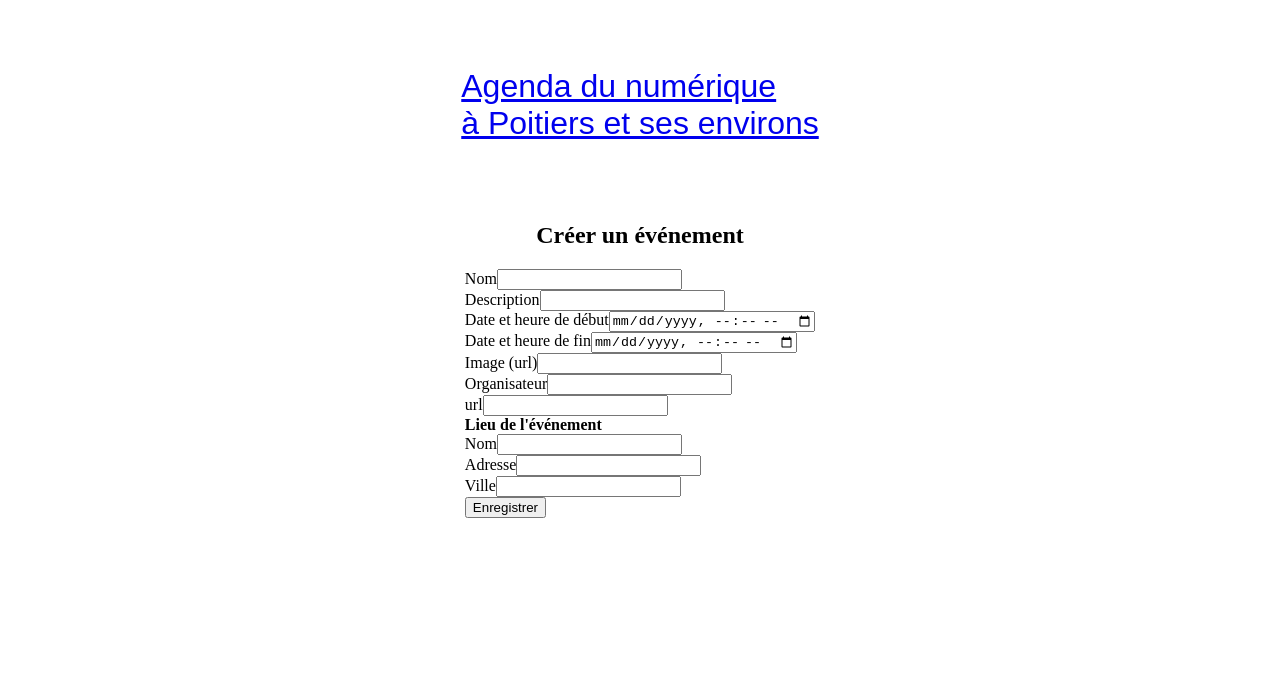
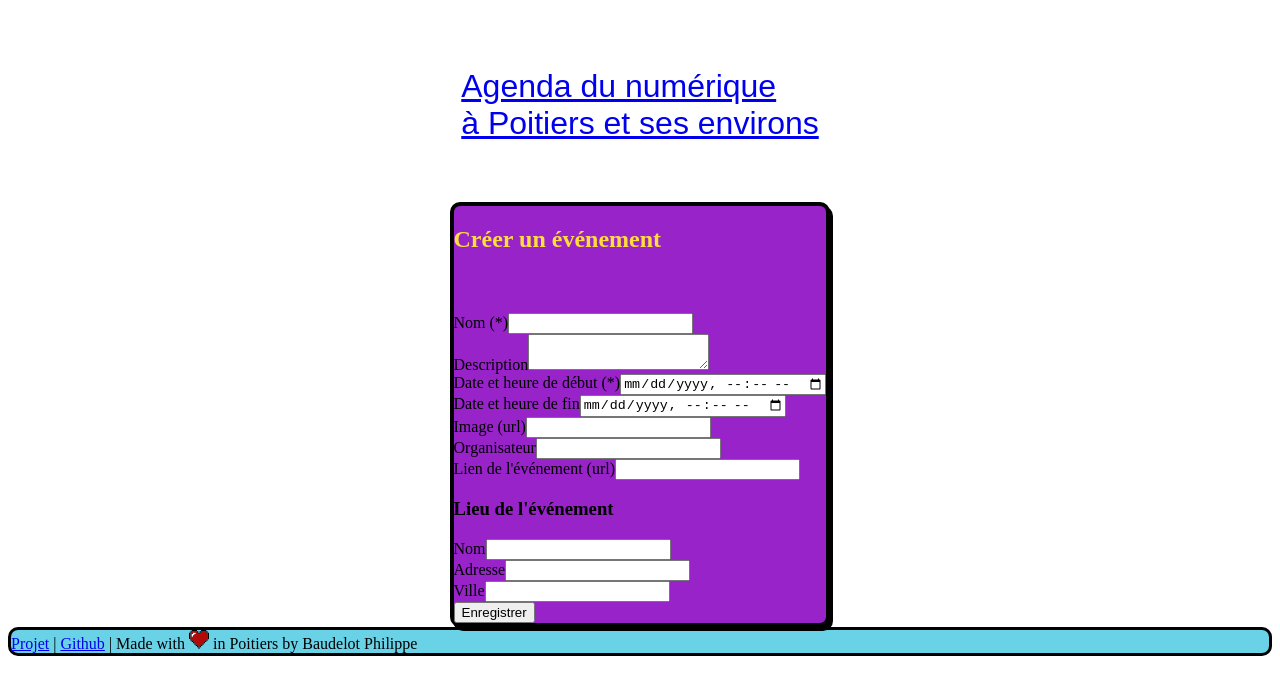
Before and after one commit to baudelotphilippe/agendanumerique, a Next.js app: page /createEvent in a window 1280 px wide. Shown: the top 694 px of the page. Built offline with nearby package versions, Linux system fonts and the light colour scheme; a web font is replaced by a local one.

Commit message:
improve createEvent

```diff
--- a/package.json
+++ b/package.json
@@ -26,6 +26,7 @@
     "react": "18.2.0",
     "react-dom": "18.2.0",
     "swr": "^2.0.3",
-    "typescript": "4.9.5"
+    "typescript": "4.9.5",
+    "uuid": "^9.0.1"
   }
 }
--- a/pages/api/form.ts
+++ b/pages/api/form.ts
@@ -10,8 +10,10 @@ export default function handler(
   req: NextApiRequest,
   res: NextApiResponse<ResponseData>
 ) {
+
+  const infosFilename={workingFolder:"manuel", i:false, uniqueId:true}
+
   const body = req.body
-  const workingFolder="manuel"
   const event={...emptyEvent}
   event.name=body.name
   event.description= body.description
@@ -24,30 +26,6 @@ export default function handler(
   event.location.address.streetAddress= body.locationStreetAddress
   event.location.address.addressLocality= body.locationAddressLocality
 //   console.log('body: ', body)
-  utilsFile.saveFile(workingFolder, event);
+  utilsFile.saveFile(infosFilename, event);
   res.json({ data: `${event}` })
 }
-
-
-// const emptyEvent = {
-//     "@context": "https://schema.org",
-//     "@type": "Event",
-//     name: "",
-//     description: "",
-//     startDate: "",
-//     endDate: "",
-//     location: {
-//       "@type": "Place",
-//       name: "",
-//       address: {
-//         "@type": "PostalAddress",
-//         addressLocality: "",
-//         streetAddress: "",
-//       },
-//     },
-//     image: "",
-//     organizer: "",
-//     url: "",
-//   }
-
-// module.exports = emptyEvent;
--- a/pages/createEvent.tsx
+++ b/pages/createEvent.tsx
@@ -1,9 +1,10 @@
 import Link from "next/link";
 import { FormEvent } from "react";
-// import styles from '../styles/Home.module.css'
+import styles from "../styles/Home.module.css";
 
 import Header from "../components/Header";
 import Layout from "../components/Layout";
+import Footer from "../components/Footer";
 
 export default function eventCreate() {
   // Handle the submit event on form submit.
@@ -44,62 +45,136 @@ export default function eventCreate() {
     // If server returns the name submitted, that means the form works.
     const result = await response.json();
     //  alert(`Is this your full name: ${result.data}`)
-    console.log(result)
+    console.log(result);
   };
 
   return (
     <>
-      <Header title="création d&apos;événement" datas="" />
+      <Header title="création d'événement" datas="" />
       <Layout>
-        <h2>Créer un événement</h2>
-
+        <div className={`${styles.card_bg} col-6 p-4`}>
+          <h2 className={`${styles.h2} text-center`}>Créer un événement</h2>
           <form onSubmit={handleSubmit}>
-          <label htmlFor="name">Nom</label>
-          <input type="text" id="name" name="nom" />
-          <br />
-          <label htmlFor="description">Description</label>
-          <input type="text" id="description" name="description" />
-          <br />
-          <label htmlFor="startDate">Date et heure de début</label>
-          <input type="datetime-local" id="startDate" name="startDate" />
-          <br />
-          <label htmlFor="endDate">Date et heure de fin</label>
-          <input type="datetime-local" id="endDate" name="endDate" />
-          <br />
-          <label htmlFor="image">Image (url)</label>
-          <input type="text" id="image" name="image" />
-          <br />
-          <label htmlFor="organizer">Organisateur</label>
-          <input type="text" id="organizer" name="organizer" />
-          <br />
-          <label htmlFor="url">url</label>
-          <input type="text" id="url" name="url" />
-          <br />
-          <b>Lieu de l&apos;événement</b>
-          <br />
-          <label htmlFor="locationName">Nom</label>
-          <input type="text" id="locationName" name="locationName" />
-          <br />
-
-          <label htmlFor="locationStreetAddress">Adresse</label>
+            <div>
+              <label htmlFor="name" className="form-label">
+                Nom (*)
+              </label>
+              <input
+                type="text"
+                className="form-control"
+                id="name"
+                name="nom"
+                required
+              />
+            </div>
+            <div className="mt-3">
+              <label htmlFor="description" className="form-label">
+                Description
+              </label>
+              <textarea
+                id="description"
+                className="form-control"
+                name="description"
+              ></textarea>
+            </div>
+            <div className="mt-3">
+              <label htmlFor="startDate" className="form-label">
+                Date et heure de début (*)
+              </label>
+              <input
+                type="datetime-local"
+                className="form-control"
+                id="startDate"
+                name="startDate"
+                required
+              />
+            </div>
+            <div className="mt-3">
+              <label htmlFor="endDate" className="form-label">
+                Date et heure de fin
+              </label>
+              <input
+                type="datetime-local"
+                className="form-control"
+                id="endDate"
+                name="endDate"
+              />
+            </div>
+            <div className="mt-3">
+              <label htmlFor="image" className="form-label">
+                Image (url)
+              </label>
+              <input
+                type="text"
+                id="image"
+                className="form-control"
+                name="image"
+              />
+            </div>
+            <div className="mt-3">
+              <label htmlFor="organizer" className="form-label">
+                Organisateur
+              </label>
+              <input
+                type="text"
+                id="organizer"
+                className="form-control"
+                name="organizer"
+              />
+            </div>
+            <div className="mt-3">
+              <label htmlFor="url" className="form-label">
+                Lien de l&apos;événement (url)
+              </label>
+              <input type="text" id="url" name="url" className="form-control" />
+            </div>
+            <div className="mt-4">
+              <h3 >Lieu de l&apos;événement</h3>
+            </div>
+            <div>
+              <label htmlFor="locationName" className="form-label">
+                Nom
+              </label>
+              <input
+                type="text"
+                id="locationName"
+                className="form-control"
+                name="locationName"
+              />
+            </div>
+            <div className="mt-3">
+              <label htmlFor="locationStreetAddress" className="form-label">
+                Adresse
+              </label>
               <input
                 type="text"
                 id="locationStreetAddress"
                 name="locationStreetAddress"
+                className="form-control"
               />
-          <br />
-
-          <label htmlFor="locationAddressLocality">Ville</label>
+            </div>
+            <div className="mt-3">
+              <label htmlFor="locationAddressLocality" className="form-label">
+                Ville
+              </label>
               <input
                 type="text"
                 id="locationAddressLocality"
                 name="locationAddressLocality"
+                className="form-control"
               />
-          <br />
-
-          <input type="submit" value="Enregistrer" />
+            </div>
+            <div className="d-flex justify-content-center mt-4">
+              <input
+                type="submit"
+                className="btn btn-danger me-2"
+                value="Enregistrer"
+              />
+            </div>
           </form>
+        </div>
       </Layout>
+      <Footer />
     </>
   );
 }
--- a/pages/index.tsx
+++ b/pages/index.tsx
@@ -1,4 +1,3 @@
-import styles from "@/styles/Home.module.css";
 import Hometable from "../components/HomeTable";
 import Header from "../components/Header";
 import Layout from "../components/Layout";
--- a/scripts/compilCobalt.js
+++ b/scripts/compilCobalt.js
@@ -3,7 +3,7 @@ const cheerio = require("cheerio");
 const redresseCobalt = require("./redresseCobalt");
 const utilsFile = require("./utils/file");
 
-const workingFolder = "cobalt";
+const infosFilename={workingFolder:"cobalt", i:false, uniqueId:false}
 
 async function compilCobalt() {
   const { data } = await axios.get(
@@ -13,7 +13,7 @@ async function compilCobalt() {
   await utilsFile.cleanFolder(workingFolder);
   $(".agenda.elem").each((index, item) => {
     const event = redresseCobalt(item);
-    utilsFile.saveFile(workingFolder, event);
+    utilsFile.saveFile(infosFilename, event);
   });
 }
 
--- a/scripts/utils/file.js
+++ b/scripts/utils/file.js
@@ -2,29 +2,31 @@ const fs = require("fs");
 const util = require("util");
 const readdir = util.promisify(fs.readdir);
 const unlink = util.promisify(fs.unlink);
+const { v4: uuidv4 } = require('uuid');
 
-const renameFile = (event, i) => {
-  let filename = event.name.replace(/( |:|#|&)/g, "-");
+const renameFile = (original_filename, i, uniqueId) => {
+  let filename = original_filename.replace(/( |:|#|&)/g, "-");
   filename = filename.normalize("NFD").replace(/[\u0300-\u036f]/g, "");
-  if (i == 0) {
-    return filename;
-  } else {
-    return `${filename}-${i}`;
+
+  if (uniqueId) {
+    return uuidv4();
+  }else {
+    return (i == 0 || !i) ? filename : `${filename}-${i}`;
   }
 };
 
-const saveFile = (folder, event, i = 0) => {
+const saveFile = ({workingFolder, i, uniqueId}, event) => {
   // si folder inexistant, il est créé
   try {
-    if (!fs.existsSync(`./events/${folder}`)) {
-      fs.mkdirSync(`./events/${folder}`);
+    if (!fs.existsSync(`./events/${workingFolder}`)) {
+      fs.mkdirSync(`./events/${workingFolder}`);
     }
   } catch (err) {
     console.error(err);
   }
-  const filename = renameFile(event, i);
+  const filename = renameFile(event.name, i, uniqueId);
   fs.writeFileSync(
-    `./events/${folder}/${encodeURIComponent(filename)}.json`,
+    `./events/${workingFolder}/${encodeURIComponent(filename)}.json`,
     `<script type="application/ld+json">${JSON.stringify(event)}</script>`
   );
 };
```
Also changed, not shown: scripts/compilEMF.js (+5 -4 lines), scripts/compilPwn.js (+4 -3 lines). Lines whose indentation alone changed are shown as unchanged.
